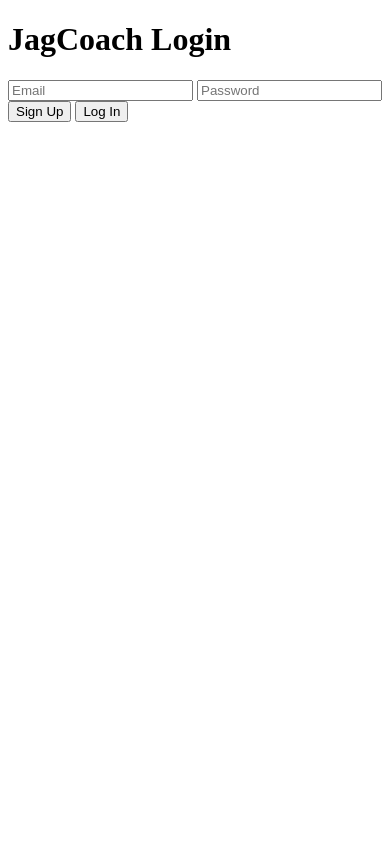
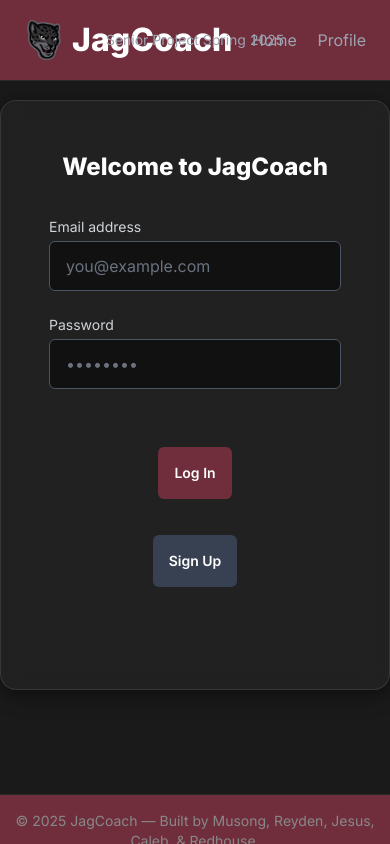
Before and after one commit to MusongKwon/JagCoach, a Flask app: page /auth in a window 390 px wide. Run offline with Flask 3, Linux system fonts and the light colour scheme; parts of the project's set-up code (start-up, migrations or seed data) failed here and were passed over; some libraries are stand-ins or nearby versions.

Commit message:
Update auth.html

```diff
--- a/JagCoachUI/templates/auth.html
+++ b/JagCoachUI/templates/auth.html
@@ -1,27 +1,73 @@
-<!DOCTYPE html>
-<html lang="en">
-<head>
-    <meta charset="UTF-8">
-    <title>Login / Signup</title>
-</head>
-<body>
-    <h1>JagCoach Login</h1>
+{% extends "base.html" %}
+{% block title %}JagCoach – Login{% endblock %}
 
+{% block content %}
+  <div
+    class="flex justify-center items-center"
+    style="height: calc(100vh - 10rem /*header*/ - 3.5rem /*footer*/);"
+  >
+    <div class="glass-card w-full max-w-md p-12">
+      <h2 class="text-3xl font-bold text-white mb-8 text-center">
+        Welcome to JagCoach
+      </h2>
+
+      <form id="authForm" class="space-y-6">
+        <!-- Email Field -->
         <div>
-        <input type="email" id="email" placeholder="Email" />
-        <input type="password" id="password" placeholder="Password" />
+          <label for="email" class="block text-sm font-medium text-gray-300">
+            Email address
+          </label>
+          <input
+            id="email"
+            type="email"
+            placeholder="you@example.com"
+            class="mt-1 block w-full rounded-md bg-[#111111] border border-gray-600 placeholder-gray-500 text-white py-3 px-4 focus:outline-none focus:ring-2 focus:ring-[#702E3D]"
+          />
         </div>
 
-    <button id="signupBtn">Sign Up</button>
-    <button id="loginBtn">Log In</button>
-    <p id="authMessage"></p>
+        <!-- Password Field -->
+        <div>
+          <label for="password" class="block text-sm font-medium text-gray-300">
+            Password
+          </label>
+          <input
+            id="password"
+            type="password"
+            placeholder="••••••••"
+            class="mt-1 block w-full rounded-md bg-[#111111] border border-gray-600 placeholder-gray-500 text-white py-3 px-4 focus:outline-none focus:ring-2 focus:ring-[#702E3D]"
+          />
+        </div>
 
-    <!-- Firebase SDKs -->
+        <!-- Buttons -->
+        <div class="flex flex-col sm:flex-row justify-between items-center gap-4 pt-6">
+          <button
+            type="button"
+            id="loginBtn"
+            class="button flex-1 py-3 text-lg"
+          >
+            Log In
+          </button>
+          <button
+            type="button"
+            id="signupBtn"
+            class="button bg-gray-700 hover:bg-gray-600 flex-1 py-3 text-lg"
+          >
+            Sign Up
+          </button>
+        </div>
+
+        <!-- Error / Success Message -->
+        <p id="authMessage"
+           class="mt-4 text-sm text-red-500 min-h-[1.25rem] text-center">
+        </p>
+      </form>
+    </div>
+  </div>
+{% endblock %}
+
+{% block scripts %}
   <script src="https://www.gstatic.com/firebasejs/9.6.10/firebase-app-compat.js"></script>
   <script src="https://www.gstatic.com/firebasejs/9.6.10/firebase-auth-compat.js"></script>
-
-    <!-- Your Firebase config -->
   <script src="{{ url_for('static', filename='js/firebase-config.js') }}"></script>
   <script src="{{ url_for('static', filename='js/auth.js') }}"></script>
-</body>
-</html>
+{% endblock %}
```
Lines whose indentation alone changed are shown as unchanged.
